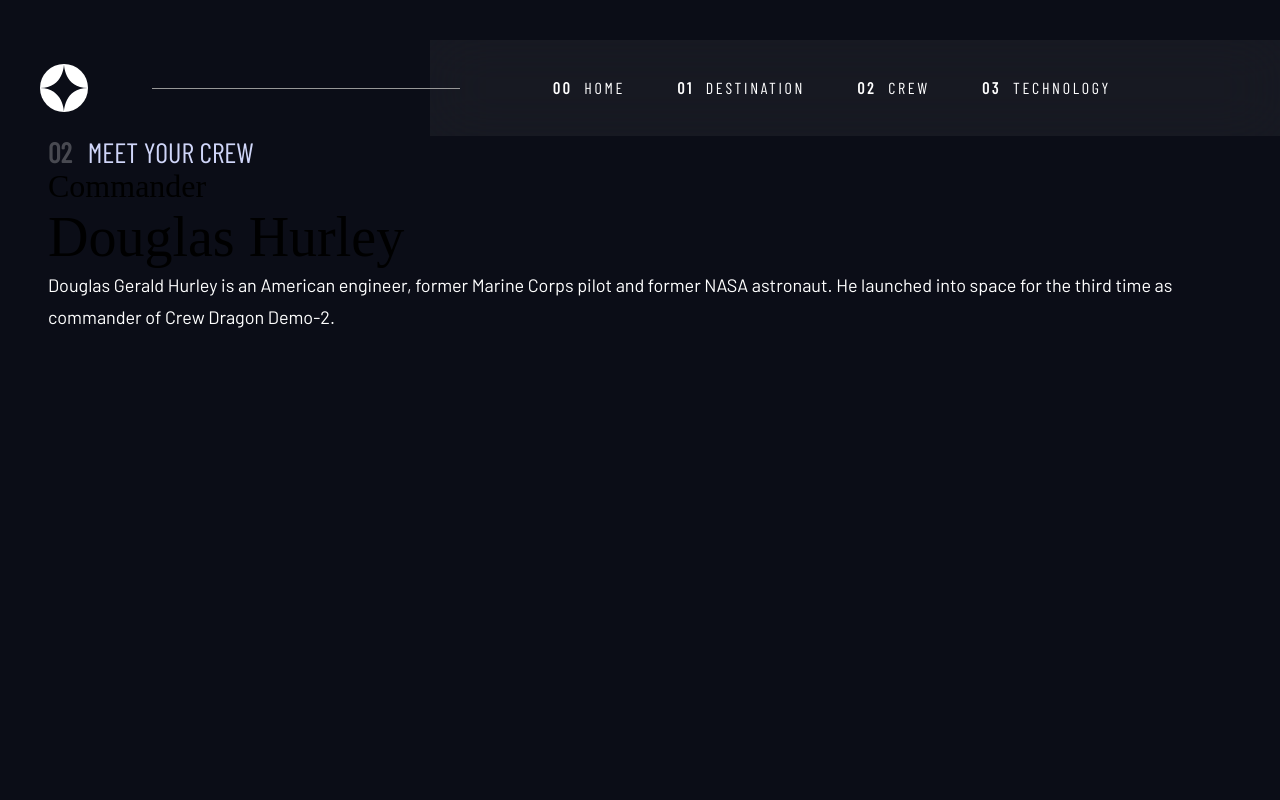
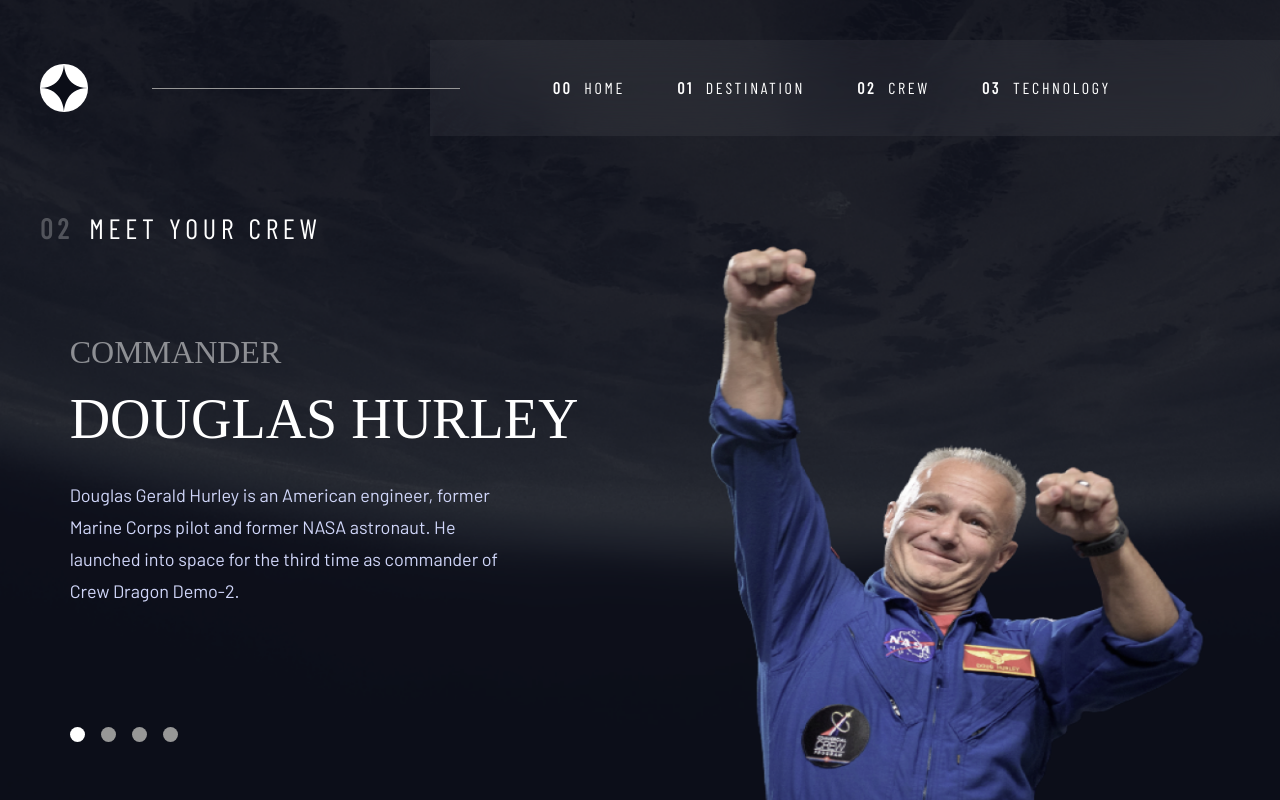
Before and after one commit to lycuong99/space-tourism-website, a Gatsby site: page /crew in a window 1280 px wide. Built offline with nearby package versions, Linux system fonts and the light colour scheme; Gatsby itself is replaced by a stand-in of ours; a web font is replaced by a local one.

Commit message:
page technology

```diff
--- a/src/components/header/index.js
+++ b/src/components/header/index.js
@@ -100,7 +100,7 @@ const Header = ({ siteTitle }) => {
               </Link>
             </li>
             <li className="nav__item">
-              <Link to="/" className="nav-link">
+              <Link to="/technology" className="nav-link">
                 <span className="nav-link__index">03</span>
                 <span className="nav-link__title">TECHNOLOGY</span>
               </Link>
--- a/src/components/layout/index.js
+++ b/src/components/layout/index.js
@@ -17,7 +17,7 @@ import { motion } from "framer-motion";
 
 const Layout = ({ children }) => {
 
-  const [isLoading, setIsLoading] = useState(true);
+  const [isLoading, setIsLoading] = useState(false);
   useEffect(() => {
     console.log("Load lan dau");
     window.pageExitTime = 10000;
--- a/src/pages/crew/index.jsx
+++ b/src/pages/crew/index.jsx
@@ -1,7 +1,73 @@
 import React from "react"
+import { useState } from "react"
 import Layout from "../../components/layout"
+import "../../styles/crew.scss"
+import crew1 from "../../images/crew1.png"
+import crew2 from "../../images/crew2.png"
+import crew3 from "../../images/crew3.png"
+import crew4 from "../../images/crew4.png"
+import { useEffect } from "react"
+import { useCallback } from "react"
+
+const crews = [
+  {
+    name: "Douglas Hurley",
+    role: "Commander",
+    desciption:
+      "Douglas Gerald Hurley is an American engineer, former Marine Corps pilot and former NASA astronaut. He launched into space for the third time as commander of Crew Dragon Demo-2.",
+    imgSrc: crew1,
+  },
+  {
+    name: "MARK SHUTTLEWORTH",
+    role: "Mission Specialist",
+    desciption:
+      "Mark Richard Shuttleworth is the founder and CEO of Canonical, the company behind the Linux-based Ubuntu operating system. Shuttleworth became the first South African to travel to space as a space tourist.",
+    imgSrc: crew2,
+  },
+  {
+    name: "Victor Glover",
+    role: "PILOT",
+    desciption:
+      "Pilot on the first operational flight of the SpaceX Crew Dragon to the International Space Station. Glover is a commander in the U.S. Navy where he pilots an F/A-18.He was a crew member of Expedition 64, and served as a station systems flight engineer. ",
+    imgSrc: crew3,
+  },
+  {
+    name: "Anousheh Ansari",
+    role: "Flight Engineer",
+    desciption:
+      "Anousheh Ansari is an Iranian American engineer and co-founder of Prodea Systems. Ansari was the fourth self-funded space tourist, the first self-funded woman to fly to the ISS, and the first Iranian in space. ",
+    imgSrc: crew4,
+  },
+]
 
 const CrewPage = () => {
+  const [selectedCrew, setSelectedCrew] = useState(crews[0])
+  const [selectedIndex, setSelectedIndex] = useState(0)
+
+  const autoSlide = useCallback(() => {
+    let nextIndex = selectedIndex + 1
+    if (selectedIndex == crews.length - 1) {
+      nextIndex = 0
+    }
+    console.log(selectedIndex)
+    // console.log(nextIndex)
+
+    setSelectedCrew(crews[nextIndex])
+    setSelectedIndex(nextIndex)
+  }, [selectedIndex])
+
+  // useEffect(() => {
+  //   setTimeout(autoSlide, 5000);
+  // }, [selectedIndex])
+
+  useEffect(() => {
+    // let interval = setInterval(autoSlide, 1000)
+
+    return () => {
+      // clearInterval(interval)
+    }
+  }, [])
+
   return (
     <>
       <Layout>
@@ -12,25 +78,35 @@ const CrewPage = () => {
               <span>Meet your crew</span>
             </h5>
 
-            <div className="crew-page__content">
+            <div className="crew-page__content crew">
               <div className="crew__info">
                 <div>
-                  <h4>Commander</h4>
-                  <h3>Douglas Hurley</h3>
-                  <p className="body">
-                    Douglas Gerald Hurley is an American engineer, former Marine
-                    Corps pilot and former NASA astronaut. He launched into
-                    space for the third time as commander of Crew Dragon Demo-2.
+                  <h4 className="crew__role">{selectedCrew.role}</h4>
+                  <h3 className="crew__name">{selectedCrew.name}</h3>
+                  <p className="body crew__description">
+                    {selectedCrew.desciption}
                   </p>
                 </div>
 
                 <div className="slide-indicators">
-                  <span></span>
+                  {crews.map((crew, i) => (
+                    <span
+                      id={crew.name}
+                      key={crew.name}
+                      onClick={() => {
+                        setSelectedCrew(crew)
+                        setSelectedIndex(i)
+                      }}
+                      className={`${
+                        crew.name == selectedCrew.name ? "active" : ""
+                      }`}
+                    ></span>
+                  ))}
                 </div>
               </div>
 
-              <div>
-                <img />
+              <div className="crew__img">
+                <img src={selectedCrew.imgSrc} alt={selectedCrew.name} />
               </div>
             </div>
           </div>
--- a/src/styles/app.scss
+++ b/src/styles/app.scss
@@ -4,7 +4,9 @@
 
 $tablet: 768px;
 $mobile: 600px;
-
+html {
+  height: 100%;
+}
 *,
 h1 {
   box-sizing: border-box;
@@ -57,28 +59,44 @@ h2 {
 h3 {
   font-family: "Bellefair";
   font-weight: normal;
-  font-size: 56px;
+  font-size: 24px;
+  @include sm {
+    font-size: 40px;
+  }
+  @include lg {
+    font-size: 56px;
+  }
 }
 
 h4 {
   font-family: "Bellefair";
   font-weight: normal;
-  font-size: 32px;
+  font-size: 16px;
+  @include sm {
+    font-size: 24px;
+  }
+  @include lg {
+    font-size: 32px;
+  }
 }
 
 h5 {
   font-family: "Barlow Condensed";
   font-weight: normal;
   font-size: 16px;
-  letter-spacing: 4.75;
+
+  letter-spacing: 2.7px;
   color: $blue;
   margin: 0;
 
   @include md {
     font-size: 20px;
+
+    letter-spacing: 3.8px;
   }
   @include lg {
     font-size: 28px;
+    letter-spacing: 4.75px;
   }
 }
 
@@ -234,6 +252,7 @@ h5 {
 .layout {
   background-color: #0b0d17;
   min-height: 100vh;
+  height: 100vh;
   width: 100vw;
   .main {
     height: 100%;
@@ -244,15 +263,15 @@ h5 {
       height: 100%;
       width: 100%;
 
-      padding-bottom: 90px;
+      // padding-bottom: 90px;
       padding-top: 88px;
       padding-right: 24px;
       padding-left: 24px;
 
       @include md {
         padding-top: 96px;
-        padding-right: 48px;
-        padding-left: 48px;
+        padding-right: 40px;
+        padding-left: 40px;
       }
       @include lg {
         padding-top: 136px;
@@ -261,6 +280,7 @@ h5 {
       &__title {
         text-align: center;
         text-transform: uppercase;
+        color: $white;
         span:nth-child(1) {
           font-weight: bold;
           color: rgba($color: #fff, $alpha: 0.25);
@@ -269,6 +289,9 @@ h5 {
 
         @include md {
           text-align: left;
+        }
+        @include xl {
+          padding-left: 136px;
         }
       }
     }
--- /dev/null
+++ b/src/styles/crew.scss
@@ -0,0 +1,168 @@
+@import "variables.scss";
+@import "breakpoints.scss";
+
+.crew-page {
+  background: url("../images/crew-bg.png");
+  background-position: center center;
+  background-repeat: no-repeat;
+  background-size: cover;
+  padding-bottom: 0;
+  height: 100vh;
+  transition: all 0.3s ease-in;
+
+  .container {
+    display: flex;
+    flex-direction: column;
+    // justify-content: center;
+    height: 100%;
+    position: relative;
+    overflow: hidden;
+
+    @include sm {
+      padding-top: 40px;
+    }
+    @include lg {
+      padding-top: 76px;
+    }
+  }
+
+  &__content {
+    margin-top: 32px;
+    width: 100%;
+    @include sm {
+      margin-top: 64px;
+    }
+    @include lg {
+      margin-top: 0;
+      // position: absolute;
+      //   top: 76px;
+      bottom: 0;
+    }
+  }
+
+  .crew {
+    flex: 1;
+    display: flex;
+    flex-direction: column-reverse;
+    justify-content: center;
+    align-items: stretch;
+    text-align: center;
+    gap: 32px;
+    max-height: 100%;
+
+    @include sm {
+      flex-direction: column;
+      justify-content: space-between;
+      align-items: center;
+    }
+
+    @include lg {
+      flex-direction: row;
+      text-align: left;
+      justify-content: center;
+      gap: 82px;
+    }
+
+    &__img {
+      border-bottom: 1px solid #383b4b;
+      display: flex;
+      align-items: center;
+      justify-content: center;
+      max-height: 222px;
+
+      @include sm {
+        border: none;
+        max-height: 572px;
+      }
+      @include lg {
+        height: 100%;
+        max-height: 100%;
+        max-width: 612px;
+        align-items: flex-end;
+      }
+      img {
+        max-height: 100%;
+        max-width: 100%;
+        // transform: translateY(4px);
+        transition: all 0.3s ease-in;
+        @include sm {
+          max-width: 458px;
+          transform: translateY(0);
+        }
+        @include lg {
+          max-width: 612px;
+          width: 100%;
+          min-width: 550px;
+        }
+      }
+    }
+    &__name {
+      color: $white;
+      text-transform: uppercase;
+      margin-top: 8px;
+      margin-bottom: 16px;
+
+      @include lg {
+        margin-top: 16px;
+        margin-bottom: 28px;
+      }
+    }
+    &__role {
+      color: rgba($color: $white, $alpha: 0.5);
+      text-transform: uppercase;
+    }
+    .body {
+      color: $blue;
+      min-height: calc(32px * 4);
+
+      @include lg {
+        max-width: 444px;
+      }
+    }
+    &__info {
+      display: flex;
+      align-items: center;
+      flex-direction: column-reverse;
+      gap: 32px;
+
+      @include sm {
+        flex-direction: column;
+        gap: 40px;
+        max-width: 458px;
+      }
+      @include md {
+        max-width: 520px;
+      }
+      @include lg {
+        max-width: 650px;
+        // min-width: 40vw;
+        gap: 120px;
+      }
+    }
+  }
+  .slide-indicators {
+    display: flex;
+    flex-direction: row;
+    gap: 16px;
+    justify-content: center;
+    width: 100%;
+    @include lg {
+      justify-content: start;
+    }
+    span {
+      display: inline-block;
+      height: 10px;
+      width: 10px;
+      border-radius: 50%;
+      background-color: $gray;
+      cursor: pointer;
+      @include lg {
+        height: 15px;
+        width: 15px;
+      }
+      &.active {
+        background-color: $white;
+      }
+    }
+  }
+}
```
Also changed, not shown: src/styles/tech.scss (added, +126 -0 lines), src/images/crew1.png (added), src/images/crew2.png (added), src/images/crew3.png (added), src/images/crew4.png (added), src/images/tech01-1.png (added), src/images/tech1.png (added), src/images/tech2.png (added), src/images/tech3.png (added).
